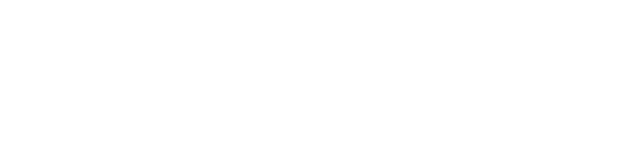
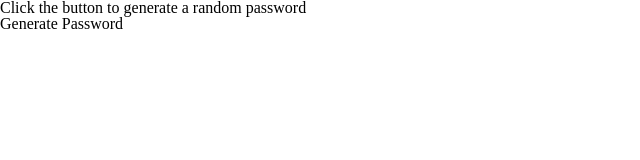
Before and after one commit to azeneli/Password-Generator, a plain HTML site: page index.html in a window 1280 px wide. Shown: the whole page, without its empty margins (0-640 px from the left). Drawn offline with nearby package versions, Linux system fonts and the light colour scheme.

Commit message:
Set up content holder and button

```diff
--- a/index.html
+++ b/index.html
@@ -1,12 +1,21 @@
 <!doctype html>
 <html>
 <head>
-    <meta name='viewport' content='width=device-width, initial-scale=1.0;'>
-    <title >Password-Generator</title>
+	<meta charset="utf-8">
+    <meta name="viewport" content="width=device-width, initial-scale=1.0;">
+    <title>Password-Generator</title>
     <link rel='stylesheet' href='styles/reset.css'>
     <link rel='stylesheet' href='styles/main.css'>
 </head>
-<body>
+<body class="content">
+
+	<div class="projectDesc">
+		<p class="projectDesc-title">Click the button to generate a random password</p>
+		<div class="button button--round">
+			Generate Password
+		</div>
+	</div> <!-- .projectDesc -->
+
     <script src='http://ajax.googleapis.com/ajax/libs/jquery/1.11.0/jquery.min.js'></script>
     <script src='javascript/main.js'></script>
 </body>
```
